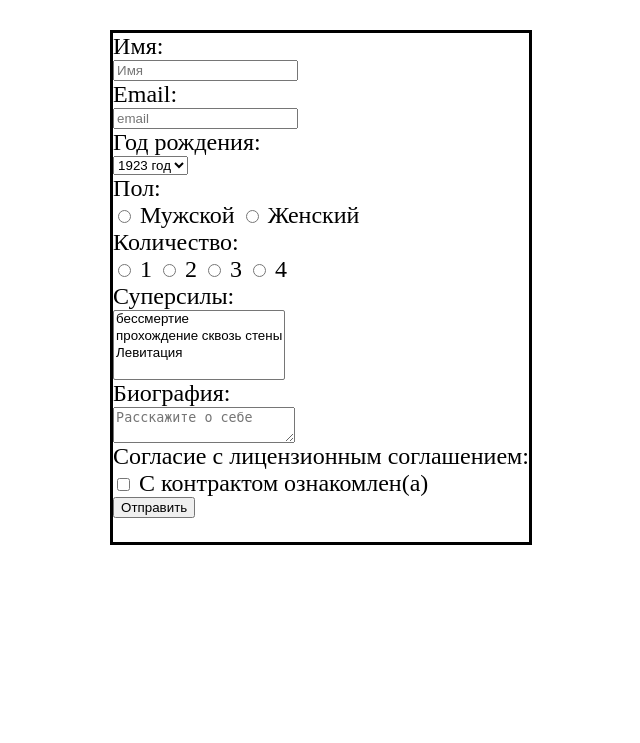
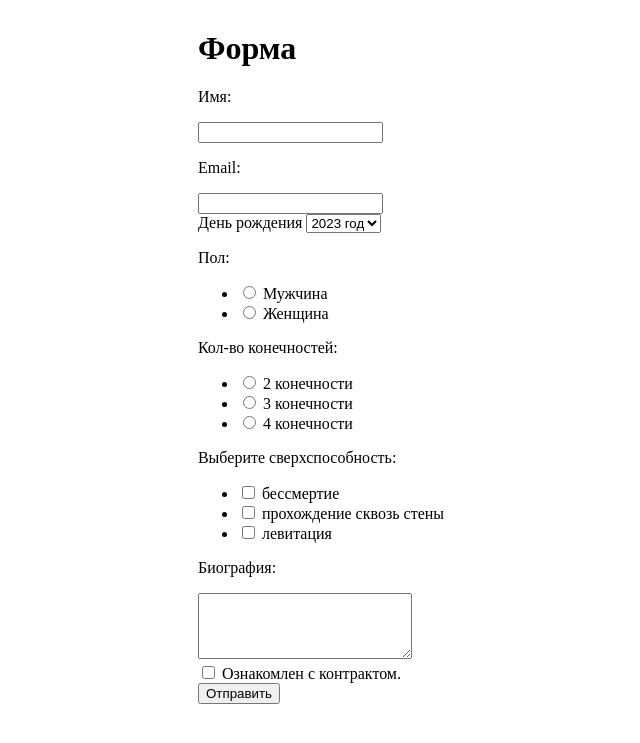
Before and after one commit to MedDarr/web4, a PHP site: page /form.php in a window 1280 px wide. Shown: the top 743 px of the page, without its empty margins (319-959 px from the left). Run offline with PHP 8.4, Linux system fonts and the light colour scheme; data that the repository does not hold is empty; some libraries are stand-ins or nearby versions.

Commit message:
Update form.php

```diff
--- a/form.php
+++ b/form.php
@@ -1,97 +1,115 @@
-<html>
+<!DOCTYPE html>
+<html lang="en">
 <head>
-    <title>My website</title>
-    <link rel="stylesheet" href="style.css">
-    <meta name="viewport" content="width=device-width initial-scale=1">
+  <meta charset="UTF-8">
+  <meta http-equiv="X-UA-Compatible" content="IE=edge">
+  <meta name="viewport" content="width=device-width, initial-scale=1.0">
+  <link href='https://fonts.googleapis.com/css?family=Montserrat' rel='stylesheet'>
+  <link rel="stylesheet" href="style.css">
+  <title>Form</title>
 </head>
 <body>
-
-<?php
-if (!empty($messages)) {
-    print('<div id="messages">');
-    // Выводим все сообщения.
-    foreach ($messages as $message) {
-        print($message);
-    }
-    print('</div>');
-}
-
-// Далее выводим форму отмечая элементы с ошибками классом error
-// и задавая начальные значения элементов ранее сохраненными.
-?>
-
-    <div class="form">
-         <div class="form-decor">
-             <form action="" method="POST">
-    <label>
-        Имя:<br>
-        <input name="name"
-               placeholder="Имя" required <?php print('value="' . $values['name'] . '"'); if ($errors['name']) print(' class="error"'); ?>>
-    </label><br>
-
-    <label>
-        Email:<br>
-        <input name="email"
-               type="email"
-               placeholder="email" required <?php print('value="' . $values['email'] . '"'); if ($errors['email']) print(' class="error"'); ?>>
-    </label><br>
-
-    <label>
-        Год рождения:<br>
-        <select name="year" <?php  if ($errors['year']) print('class="error"'); ?>>
+  <?php
+  if (!empty($messages['allok'])) {
+    print($messages['allok']);
+  }
+  ?>
+  <form action="" method="POST">
+    <div class="form-head">
+        <h1>Форма</h1>
+    </div>
+    <div class="form-content">
+      <div class="form-item">
+        <p <?php if ($errors['name1'] || $errors['name2']) {print 'class="error"';} ?>>Имя:</p>
+        <input class="line" name="name" value="<?php echo $values['name']; ?>" />
+        <?php if ($errors['name1']) {print $messages['name1'];} else if ($errors['name2']) {print $messages['name2'];};?>
+      </div>
+      <div class="form-item">
+        <p <?php if ($errors['email1'] || $errors['email2']) {print 'class="error"';} ?>>Email:</p>
+        <input class="line" name="email" value="<?php print $values['email']; ?>" />
+        <?php if ($errors['email1']) {print $messages['email1'];} else if ($errors['email2']) {print $messages['email2'];}?>
+      </div>
+      <div class="form-item">
+        <div class="date">
+          <span <?php if ($errors['year1'] || $errors['year2']) {print 'class="error"';} ?>>День рождения</span>
+          <select name="year">
             <?php
-            for ($i = 1923; $i <= 2023; $i++) {
-                printf('<option value="%d"'. (intval($values['year'])==$i ? 'selected' : '') .'>%d год</option>', $i, $i);
-            }
+              for ($i = 2023; $i >= 1922; $i--) {
+                if ($i == $values['year']) {
+                  printf('<option selected value="%d">%d год</option>', $i, $i);
+                } else {
+                printf('<option value="%d">%d год</option>', $i, $i);
+                }
+              }
             ?>
-        </select>
-    </label><br>
-
-    Пол: <br>
-    <label><input type="radio"
-                  name="pol" value="m" required <?php if(intval($values['pol'])==m) print ("checked");  if ($errors['pol']) print(' class="error"');?>>
-        Мужской</label>
-    <label><input type="radio"
-                  name="pol" value="w" required <?php if(intval($values['pol'])==w) print ("checked"); if ($errors['pol']) print(' class="error"');?>>
-        Женский</label><br>
-
-    Количество: <br>
-    <label><input type="radio"
-                  name="kolvo" value="1" required <?php if(!$values['kolvo']=='' && intval($values['kolvo'])==1) print ("checked"); if ($errors['kolvo']) print(' class="error"');?>>
-        1</label>
-    <label><input type="radio"
-    name="kolvo" value="2" required <?php if(!$values['kolvo']=='' && intval($values['kolvo'])==2) print ("checked"); if ($errors['kolvo']) print(' class="error"');?>>
-        2</label>
-    <label><input type="radio"
-    name="kolvo" value="3" required <?php if(!$values['kolvo']=='' && intval($values['kolvo'])==3) print ("checked"); if ($errors['kolvo']) print(' class="error"');?>>
-        3</label>
-    <label><input type="radio"
-    name="kolvo" value="4" required <?php if(!$values['kolvo']=='' && intval($values['kolvo'])==4) print ("checked"); if ($errors['kolvo']) print(' class="error"');?>>
-        4</label><br>
-
-    <label>
-        Суперсилы:
-        <br>
-        <select name="sposobn[]" multiple="multiple">
-            <option value="immortal" <?php if(intval($values['immortal'])==1) print ("selected") ?>>бессмертие</option>
-            <option value="throughwalls" <?php if(intval($values['throughwalls'])==1) print ("selected") ?>>прохождение сквозь стены</option>
-            <option value="levitation" <?php if(intval($values['levitation'])==1) print ("selected") ?>>Левитация</option>
-        </select>
-    </label><br>
-
-    <label>
-        Биография:<br>
-        <textarea name="bio" placeholder="Расскажите о себе"><?php print($values['bio']); ?></textarea>
-    </label><br>
-
-    Согласие c лицензионным соглашением:<br>
-    <label><input type="checkbox"
-                  name="info" required <?php if(intval($values['info'])==1) print ("checked"); if ($errors['info']) print(' class="error"'); ?>>
-                  C контрактом ознакомлен(а)</label><br>
-
-    <input type="submit" value="Отправить">
-</form>
+          </select>
         </div>
+        <?php if ($errors['year1']) {print $messages['year1'];} else if ($errors['year2']) {print $messages['year2'];}?>
+      </div>
+      <div class="form-item">
+        <p <?php if ($errors['gender1'] || $errors['gender2']) {print 'class="error"';} ?>>Пол:</p>
+        <?php if ($errors['gender1']) {print $messages['gender1'];} else if ($errors['gender2']) {print $messages['gender2'];}?>
+        <ul>
+          <li>
+            <input type="radio" id="radioMale" name="gender" value="male" <?php if ($values['gender'] == 'male') {print 'checked';} ?>>
+            <label for="radioMale">Мужчина</label>
+          </li>
+          <li>
+            <input type="radio" id="radioFemale" name="gender" value="female" <?php if ($values['gender'] == 'female') {print 'checked';} ?>>
+            <label for="radioFemale">Женщина</label>
+          </li>
+        </ul>
+      </div>
+      <div>
+        <p <?php if ($errors['limbs1'] || $errors['limbs2']) {print 'class="error"';} ?>>Кол-во конечностей:</p>
+        <?php if ($errors['limbs1']) {print $messages['limbs1'];} else if ($errors['limbs2']) {print $messages['limbs2'];}?>
+        <ul>
+          <li>
+            <input type="radio" id="radio2" name="limbs" value="2" <?php if ($values['limbs'] == '2') {print 'checked';} ?>>
+            <label for="radio2">2 конечности</label>
+          </li>
+          <li>
+            <input type="radio" id="radio4" name="limbs" value="3" <?php if ($values['limbs'] == '3') {print 'checked';} ?>>
+            <label for="radio4">3 конечности</label>
+          </li>
+          <li>
+            <input type="radio" id="radio8" name="limbs" value="4" <?php if ($values['limbs'] == '4') {print 'checked';} ?>>
+            <label for="radio8">4 конечности</label>
+          </li>
+        </ul>
+      </div>
+      <div class="form-item">
+        <p <?php if ($errors['abilities1'] || $errors['abilities2']) {print 'class="error"';} ?>>Выберите сверхспособность:</p>
+        <?php if ($errors['abilities1']) {print $messages['abilities1'];} else if ($errors['abilities2']) {print $messages['abilities2'];}?>
+        <ul>
+          <li>
+            <input type="checkbox" id="god" name="abilities[]" value=1 <?php if (isset($values['abilities']) && !empty($values['abilities']) && in_array(1, unserialize($values['abilities']))) {print 'checked';}?>>
+            <label for="god">бессмертие</label>
+          </li>
+          <li>
+            <input type="checkbox" id="noclip" name="abilities[]" value=2 <?php if (isset($values['abilities']) && !empty($values['abilities']) && in_array(2, unserialize($values['abilities']))) {print 'checked';}?>>
+            <label for="noclip">прохождение сквозь стены</label>
+          </li>
+          <li>
+            <input type="checkbox" id="levitation" name="abilities[]" value=3 <?php if (isset($values['abilities']) && !empty($values['abilities']) && in_array(3, unserialize($values['abilities']))) {print 'checked';}?>>
+            <label for="levitation">левитация</label>
+          </li>
+        </ul>
+      </div>
+      <div class="form-item">
+        <p class="big-text <?php if ($errors['biography1'] || $errors['biography2']) {print 'error';} ?>">Биография:</p>
+        <?php if ($errors['biography1']) {print $messages['biography1'];} else if ($errors['biography2']) {print $messages['biography2'];}?>
+        <textarea name="biography" cols=24 rows=4 maxlength=128 spellcheck="false"><?php if (!empty($values['biography'])) {print $values['biography'];} ?></textarea>
+      </div>
     </div>
+    <div class="send">
+      <div class="contract">
+        <input type="checkbox" id="checkboxContract" name="checkboxContract" <?php if ($values['checkboxContract'] == '1') {print 'checked';} ?>>
+        <label for="checkboxContract" <?php if ($errors['checkboxContract']) {print 'class="error"';} ?>>Ознакомлен с контрактом.</label>
+        <?php if ($errors['checkboxContract']) {print $messages['checkboxContract'];} ?>
+      </div>
+      <input class="btn" type="submit" name="submit" value="Отправить" />
+    </div>
+  </form>
 </body>
 </html>
```
